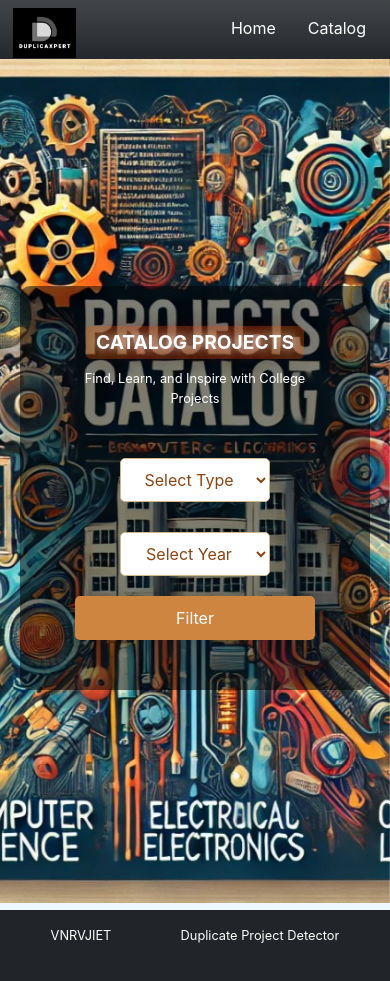
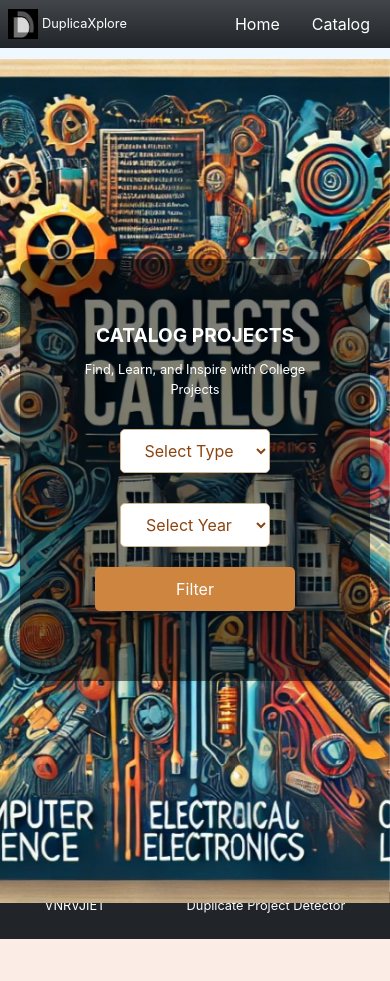
Before and after one commit to HarshiniBV/dpd, a React (Create React App) app: page /catalog in a window 390 px wide. After the commit the page ends 939 px from the top, so only its background shows below. Built offline with nearby package versions, Linux system fonts and the light colour scheme.

Commit message:
Responsive Home

```diff
--- a/src/components/catalog/Catalog.css
+++ b/src/components/catalog/Catalog.css
@@ -45,27 +45,20 @@
   z-index: 1;
 }
 
-.card-img-overlay {
+.card-img-overlay1 {
   position: relative;
   z-index: 2;
   padding: 30px;
   text-align: center;
 }
 
-.p1 {
+.p2 {
   font-size: 2rem;
   font-weight: bold;
   color: #ffffff; /* White text */
-  background-color: hsla(30, 100%, 50%, 0.306); /* Highlight background color */
   padding: 5px 10px;
   border-radius: 5px;
-  text-shadow:
-    0 0 10px rgba(255, 255, 255, 0.8),
-    0 0 20px rgba(139, 69, 19, 0.8), /* SaddleBrown */
-    0 0 30px rgba(139, 69, 19, 0.8),
-    0 0 40px rgba(139, 69, 19, 0.8),
-    0 0 50px rgba(139, 69, 19, 0.8),
-    0 0 60px rgba(139, 69, 19, 0.8);
+
 }
 
 .container-fluid {
@@ -145,7 +138,7 @@
     padding: 10px;
   }
 
-  .p1 {
+  .p2 {
     font-size: 1.5rem;
   }
 
@@ -165,7 +158,7 @@
 }
 
 @media (max-width: 576px) {
-  .p1 {
+  .p2 {
     font-size: 1.2rem;
   }
 
--- a/src/components/catalog/Catalog.js
+++ b/src/components/catalog/Catalog.js
@@ -81,8 +81,8 @@ function Catalog() {
         <div className="catalog-card text-bg-dark">
           <div className="catalog-background-image"></div>
           <div className="gradient-overlay"></div>
-          <div className="card-img-overlay">
-            <h1 className='p1'>CATALOG PROJECTS</h1>
+          <div className="card-img-overlay1">
+            <h2 className='p2'>CATALOG PROJECTS</h2>
             <p>Find, Learn, and Inspire with College Projects</p>
             <div className="container-fluid">
               <form className="filters" onSubmit={handleSubmit}>
--- a/src/components/footer/Footer.js
+++ b/src/components/footer/Footer.js
@@ -3,7 +3,7 @@ import './Footer.css'
 
 function Footer() {
   return (
-    <div className=' bg-dark shadow text-white d-flex justify-content-around p-3 '>
+    <div className=' bg-dark shadow text-white d-flex justify-content-around p-1 '>
       <p>VNRVJIET</p>
       <p>Duplicate Project Detector</p>
     </div>
--- a/src/components/home/Home.css
+++ b/src/components/home/Home.css
@@ -1,6 +1,7 @@
+/* General Styles */
 .home-container {
   position: relative;
-  height: 100vh;
+  height: 85vh;
   width: 100%;
   overflow: hidden;
 }
@@ -26,7 +27,7 @@
   background-attachment: fixed;
 }
 
-.card .gradient-overlay {
+.gradient-overlay {
   position: absolute;
   top: 0;
   left: 0;
@@ -35,10 +36,6 @@
   background: linear-gradient(to bottom, rgba(13, 13, 13, 0.496), rgba(18, 18, 18, 0.523));
   z-index: 1;
   pointer-events: none;
-}
-
-.search-page {
-  width: 80%;
 }
 
 .card-img-overlay {
@@ -57,10 +54,10 @@
 }
 
 .search-page {
+  width: 80%;
   display: flex;
   flex-direction: column;
   align-items: center;
-  margin-top: 0;
 }
 
 .p1 {
@@ -79,133 +76,16 @@ p {
   text-align: center;
 }
 
-.search-bar-container {
-  display: flex;
-  align-items: center;
-  margin-bottom: 20px;
-  width: 100%;
-  max-width: 600px;
-}
-
-.search-input {
-  flex: 1;
-  padding: 10px;
-  font-size: 1rem;
-  border: 1px solid #ccc;
-  border-radius: 5px 0 0 5px;
-}
-
-.filter-button, .search-button {
-  background-color: white;
-  border: 1px solid #ccc;
-  padding: 10px;
-  cursor: pointer;
-}
-
-.filter-button {
-  display: flex;
-  align-items: center;
-  border-radius: 0;
-  border-left: none;
-}
-
-.filter-button svg {
-  margin-right: 5px;
-}
-
-.search-button {
-  border-radius: 0 5px 5px 0;
-  border-left: none;
-}
-
-.result-container {
-  display: flex;
-  flex-direction: column;
-  align-items: center;
-  margin-top: 20px;
-  width: 100%;
-}
-
-.profile-pic {
-  width: 50px;
-  height: 50px;
-  border-radius: 50%;
-  margin-right: 10px;
-}
-
-.filters-btn {
-  padding: 1%;
-  margin-left: 5%;
-  cursor: pointer;
-  align-content: center;
-}
-
 .search-form {
   width: 70%;
 }
 
-.result-details {
-  display: flex;
-  flex-direction: column;
+.form-control {
+  width: 100%;
 }
 
-.result-name {
-  font-weight: bold;
-}
-
-.result-description {
-  color: grey;
-}
-
-/* Dropdown styling */
-.dropdown {
-  position: relative;
-  display: inline-block;
-}
-
-.dropdown-button {
-  background-color: white;
-  color: black;
-  padding: 10px;
-  border: 1px solid #ccc;
-  cursor: pointer;
-  transition: background-color 0.3s, color 0.3s;
-}
-
-.dropdown-content {
-  display: none;
-  position: absolute;
-  background-color: white;
-  min-width: 160px;
-  box-shadow: 0px 8px 16px 0px rgba(0,0,0,0.2);
-  z-index: 1;
-}
-
-.dropdown-content button {
-  color: black;
-  padding: 12px 16px;
-  text-decoration: none;
-  display: block;
-  background: none;
-  border: none;
-  width: 100%;
-  text-align: left;
-  cursor: pointer;
-  transition: background-color 0.3s, color 0.3s;
-}
-
-.dropdown-content button:hover {
-  background-color: #f8f9fa;
-  color: blue;
-}
-
-.dropdown:hover .dropdown-content {
-  display: block;
-}
-
-.dropdown:hover .dropdown-button {
-  background-color: blue;
-  color: white;
+.btn {
+  width: auto;
 }
 
 /* Media Queries for Responsiveness */
@@ -227,23 +107,19 @@ p {
   }
 
   .p1 {
-    font-size: 6vh;
+    font-size: 9vh; /* Increased font size for phone view */
   }
 
   h1 {
-    font-size: 2rem;
+    font-size: 2.5rem; /* Adjusted font size */
   }
 
   p {
-    font-size: 1rem;
+    font-size: 1.2rem;
   }
 
   .search-form {
     width: 80%;
-  }
-
-  .form-control {
-    width: 100%;
   }
 
   .filters {
@@ -260,11 +136,11 @@ p {
 
 @media (max-width: 576px) {
   .p1 {
-    font-size: 4vh;
+    font-size: 7vh; /* Increased font size for smaller phone view */
   }
 
   h1 {
-    font-size: 1.5rem;
+    font-size: 2rem; /* Adjusted font size */
   }
 
   p {
--- a/src/components/home/Home.js
+++ b/src/components/home/Home.js
@@ -2,8 +2,8 @@ import React, { useState } from 'react';
 import './Home.css';
 import { Link, useNavigate } from 'react-router-dom';
 import { Outlet } from 'react-router-dom';
-import axios from 'axios';
-import DetailsCard from '../detailsCard/DetailsCard';
+//import axios from 'axios';
+//import DetailsCard from '../detailsCard/DetailsCard';
 
 function Home() {
   const [searchQuery, setSearchQuery] = useState('');
--- a/src/components/navigation/Navigation.css
+++ b/src/components/navigation/Navigation.css
@@ -1,8 +1,20 @@
-.title{
+.nav {
+    padding: 0.5rem 1rem; /* Reduced padding */
+  }
+
+  .title {
     padding-left: 5px;
-}
+  }
 
+  .img11 {
+    height: 30px;
+    width: 30px;
+  }
 
-.img11{
-    height: 50px;
-}
+  .nav-item {
+    margin: 0 0.5rem; /* Adjust spacing between nav items */
+  }
+
+  .nav-link {
+    padding: 0.5rem; /* Adjust padding for nav links */
+  }
--- a/src/components/navigation/Navigation.js
+++ b/src/components/navigation/Navigation.js
@@ -3,7 +3,7 @@ import { Link } from 'react-router-dom';
 import { FontAwesomeIcon } from '@fortawesome/react-fontawesome';
 import { faHandPaper, faSignOutAlt } from '@fortawesome/free-solid-svg-icons';
 import './Navigation.css';
-import a from '../images/logo.jpg';
+import a from '../images/logoo.png';
 
 function Navigation() {
   const [username, setUsername] = useState('');
@@ -23,11 +23,12 @@ function Navigation() {
 
   return (
     <div>
-      <ul className='nav bg-dark bg-gradient justify-content-between p-2'>
-        <li className='title text-white'>
+      <ul className='nav bg-dark bg-gradient justify-content-between p-1'>
+        <li className='d-flex align-items-center p-1 title text-white'>
           <img src={a} className='img11' alt='Logo' />
+          <p className='m-0 p-1'>DuplicaXplore</p>
         </li>
-        <div className='d-flex'>
+        <div className='d-flex align-items-center'>
           <li className='nav-item'>
             <Link className='nav-link text-white' to='/'>Home</Link>
           </li>
--- a/src/components/projects/Project.css
+++ b/src/components/projects/Project.css
@@ -5,7 +5,7 @@ body {
 .projects-container {
   padding: 20px;
   background-color: #fce5dcb5;
-  min-height: 100vh;
+  min-height: 85vh;
 }
 
 .text-center {
--- a/src/components/projects/Projects.js
+++ b/src/components/projects/Projects.js
@@ -44,7 +44,7 @@ function Projects() {
           <h1 className="text-center">PROJECTS</h1>
           <p className="text-center">Find, Learn, and Inspire</p>
         </div>
-        <hr className='hrr' />
+        <hr className='hrr ' />
         <form className="form d-flex justify-content-center" role="search" onSubmit={e => e.preventDefault()}>
           <input
             className="form-control me-2 shadow"
```
Also changed, not shown: src/components/images/logoo.png (added), src/components/rootLayout/RootLayout.css (line endings or trailing spaces).
